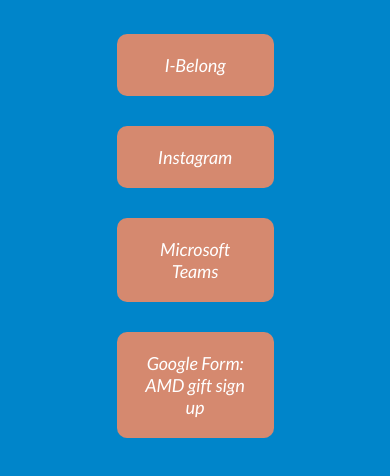
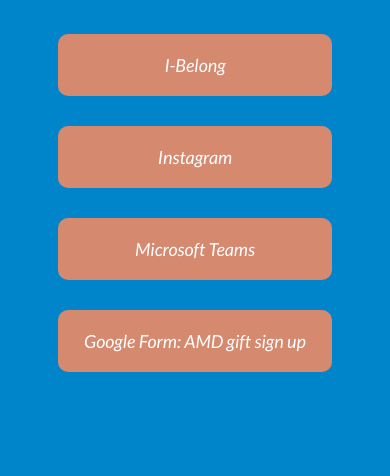
Before and after one commit to samanthastaheli/ACM, a plain HTML site: page ACMlinks.html in a window 390 px wide. Shown: the part 72-548 px from the top of the page. Drawn offline with nearby package versions, Linux system fonts and the light colour scheme.

Commit message:
fixed css

```diff
--- a/ACMlinks.html
+++ b/ACMlinks.html
@@ -4,7 +4,6 @@
     <meta charset="UTF-8">
     <meta http-equiv="X-UA-Compatible" content="IE=edge">
     <meta name="viewport" content="width=device-width, initial-scale=1.0">
-    <link rel="stylesheet" href="css/mobile.css">
     <link rel="stylesheet" href="css/main.css">
     <title>ACM Links</title>
 </head>
@@ -25,7 +24,7 @@
                 <a class="main_link" target="_blank" href="https://teams.microsoft.com/l/team/19%3a0haay_oZgesNg3-x4E8gc5bkcUzj3WXn5N5LvThdE1s1%40thread.tacv2/conversations?groupId=bcec86fe-b97e-4724-86e5-6483ff140c5b&tenantId=e6ac1d1f-d695-4ef1-91d4-94cddef8be11">Microsoft Teams</a>
             </div>
             <div class="main_link_div">
-                <a class="main_link" target="_blank" href="put url here">Google Form: AMD gift sign up</a>
+                <a class="main_link" target="_blank" href="https://forms.gle/x2wKQppFGy2WMfxc9">Google Form: AMD gift sign up</a>
             </div>
             <!-- <div class="main_link_div">
                 <a class="main_link" target="_blank" href="put url here">Google Form</a>
--- a/css/main.css
+++ b/css/main.css
@@ -73,3 +73,14 @@ a {
     color: var(--white);
     text-decoration: none;
 }
+
+
+/* Mobile CSS */
+@media only screen and (max-width: 600px) {
+    body {
+        width: auto;
+    }
+    main {
+        margin-bottom: 46px;
+    }
+    }
--- a/css/mobile.css
+++ /dev/null
@@ -1,8 +0,0 @@
-@media only screen and (max-width: 600px) {
-    body {
-        width: auto;
-    }
-    main {
-        margin-bottom: 46px;
-    }
-    }
```
